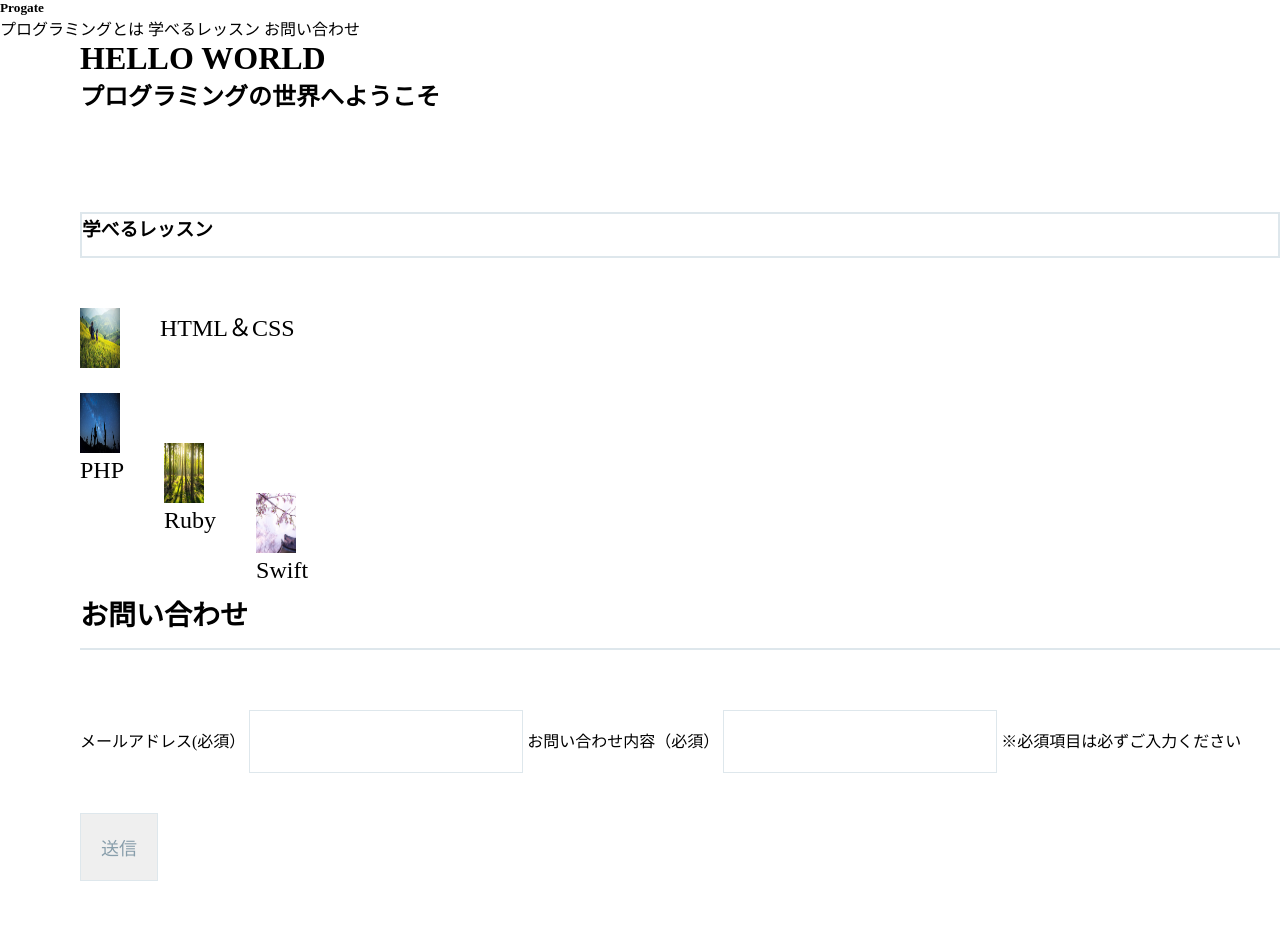
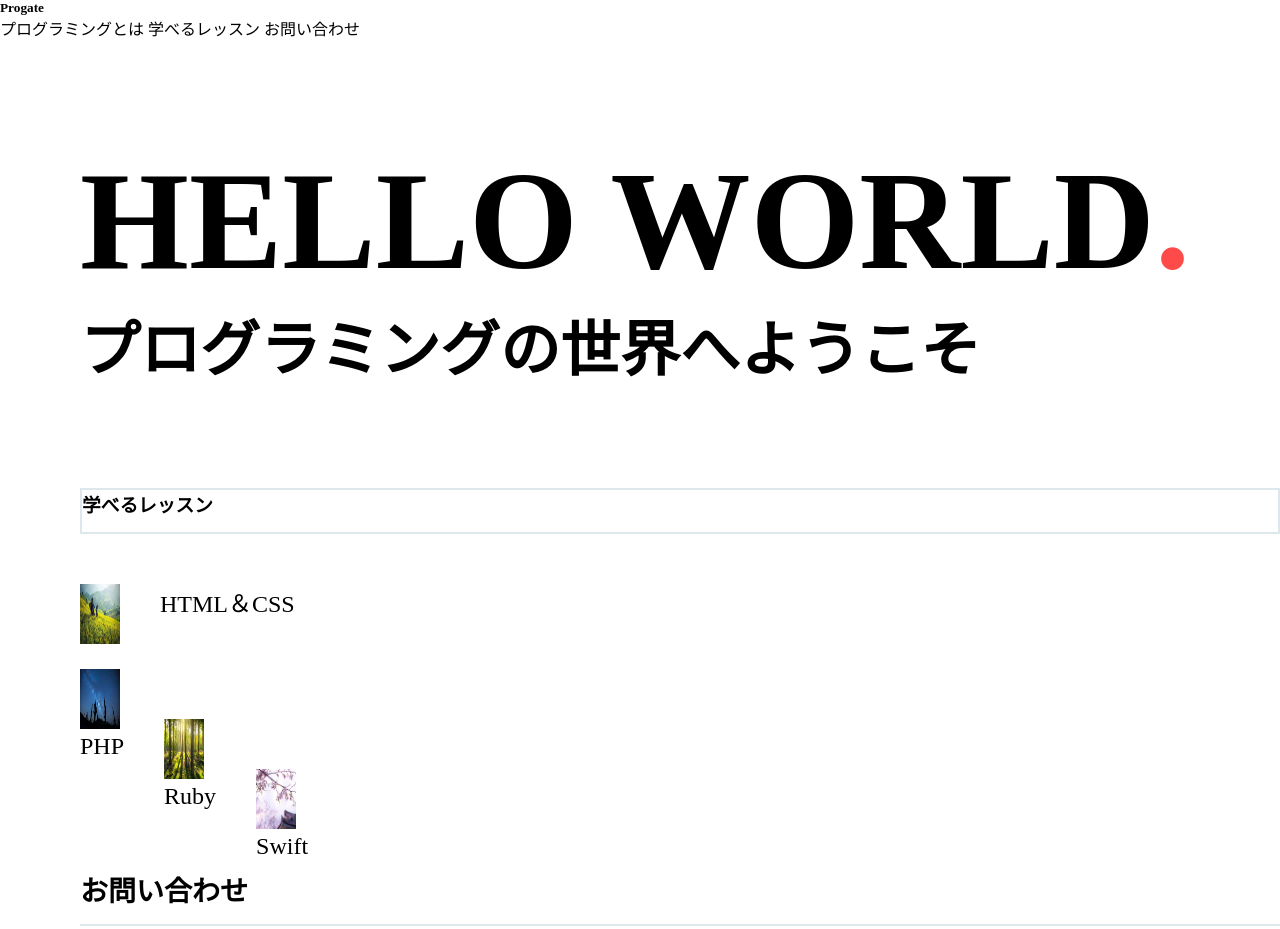
Before and after one commit to hojokaban/pro-html-1, a plain HTML site: page index.html in a window 1280 px wide. Shown: the top 929 px of the page. Drawn offline with Linux system fonts and the light colour scheme.

Commit message:
title is done

```diff
--- a/index.css
+++ b/index.css
@@ -10,17 +10,28 @@
 	clear: both;
 }
 
+
 .head-title{
+
 }
 .head-link{}
+
 
 main{
 	margin-left: 80px;
 }
 .a{
 }
-.a-head{}
-.a-sub{}
+.a-head{
+	margin-top: 100px;
+	font-size: 140px;
+}
+.a-sub{
+	font-size: 60px;
+}
+span{
+	color: #ff4a4a;
+}
 
 .b{
 	margin-top: 100px;
--- a/index.html
+++ b/index.html
@@ -15,7 +15,7 @@
 
 	<main>
 		<div class="a">
-			<h1 class="a-head">HELLO WORLD</h1>
+			<h1 class="a-head">HELLO WORLD<span>.</span></h1>
 			<h2 class="a-sub">プログラミングの世界へようこそ</h2>
 		</div>
 		<div class="b">
```
